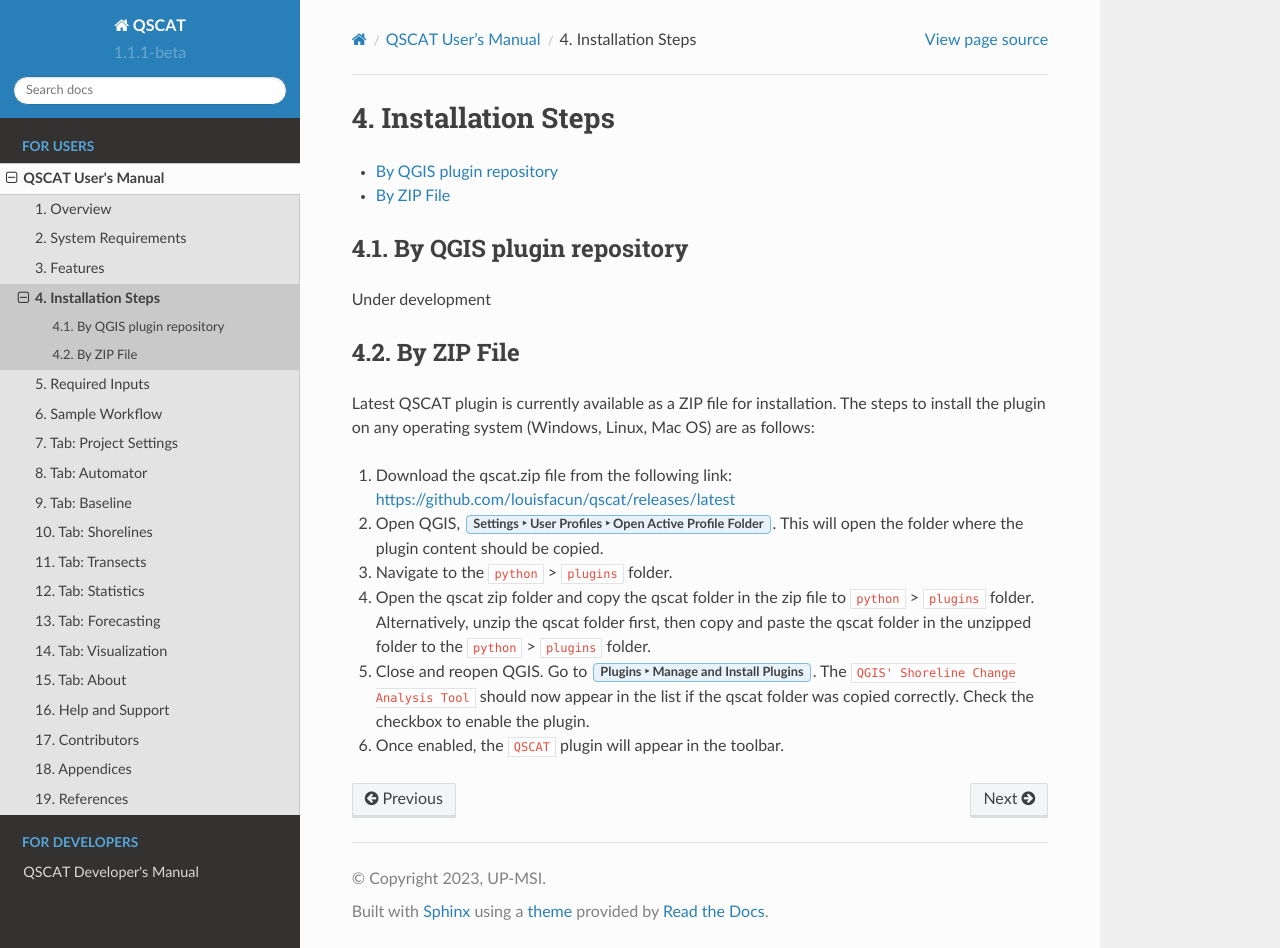
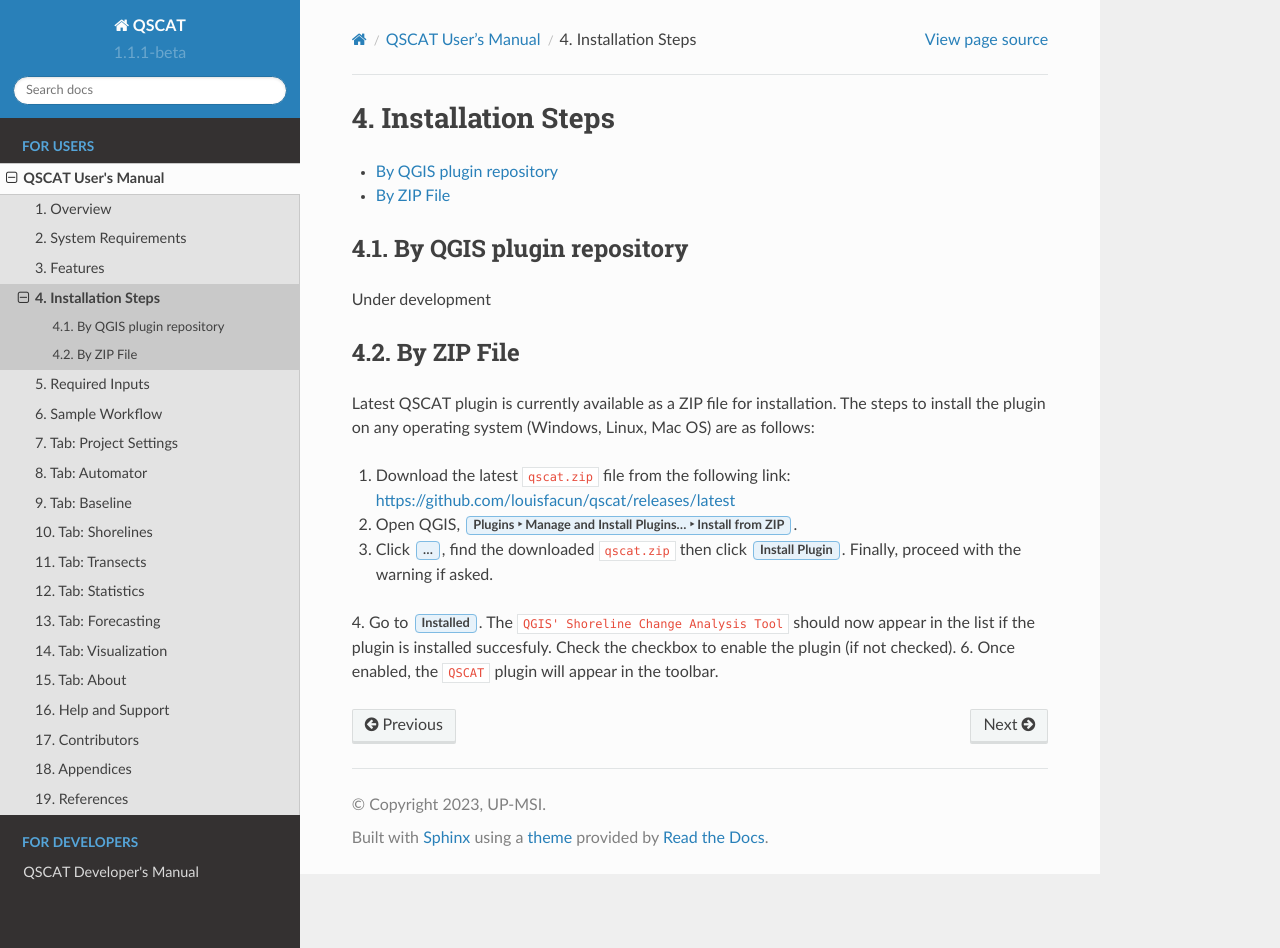
Before and after one commit to upmsi-coaster/qscat-docs, a Sphinx documentation site: the page built from docs/source/users_manual/introduction/installation_steps.rst, in a window 1280 px wide and 948 px high. Built offline with Sphinx 7.4.7 and the Read the Docs theme 2.0.0, drawn with Linux system fonts in a browser that asks for light colours.

Commit message:
Update installation_steps.rst

```diff
--- a/docs/source/users_manual/introduction/installation_steps.rst
+++ b/docs/source/users_manual/introduction/installation_steps.rst
@@ -20,13 +20,12 @@
 
 Latest QSCAT plugin is currently available as a ZIP file for installation. The steps to install the plugin on any operating system (Windows, Linux, Mac OS) are as follows:
 
-1. Download the qscat.zip file from the following link: https://github.com/louisfacun/qscat/releases/latest
-2. Open QGIS, :menuselection:`Settings --> User Profiles --> Open Active Profile Folder`. This will open the folder where the plugin content should be copied.
-3. Navigate to the |python| > |plugins| folder.
-4. Open the qscat zip folder and copy the qscat folder in the zip file to |python| > |plugins| folder. Alternatively,  unzip the qscat folder first, then copy and paste the qscat folder in the unzipped folder to the |python| > |plugins| folder.
-5. Close and reopen QGIS. Go to :menuselection:`Plugins --> Manage and Install Plugins`. The ``QGIS' Shoreline Change Analysis Tool`` should now appear in the list if the qscat folder was copied correctly. Check the checkbox to enable the plugin.
+1. Download the latest |qscat| file from the following link: https://github.com/louisfacun/qscat/releases/latest
+2. Open QGIS, :menuselection:`Plugins --> Manage and Install Plugins... --> Install from ZIP`.
+3. Click :menuselection:`...`, find the downloaded |qscat| then click :menuselection:`Install Plugin`. Finally, proceed with the warning if asked.
+4. Go to :menuselection:`Installed`. The ``QGIS' Shoreline Change Analysis Tool`` should now appear in the list if the plugin is installed succesfuly. Check the checkbox to enable the plugin (if not checked).
 6. Once enabled, the ``QSCAT`` plugin will appear in the toolbar.
 
-
+.. |qscat| replace:: :file:`qscat.zip`
 .. |python| replace:: :file:`python`
 .. |plugins| replace:: :file:`plugins`
```
